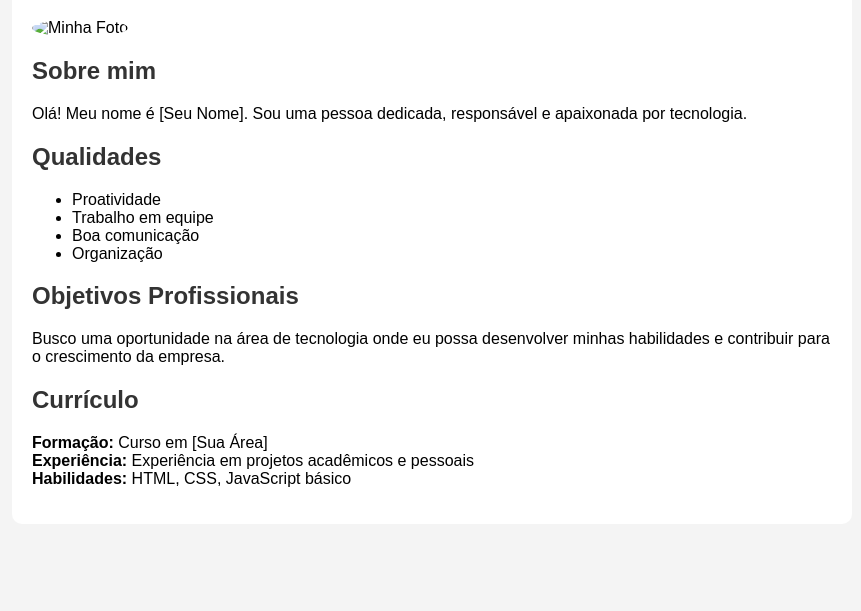
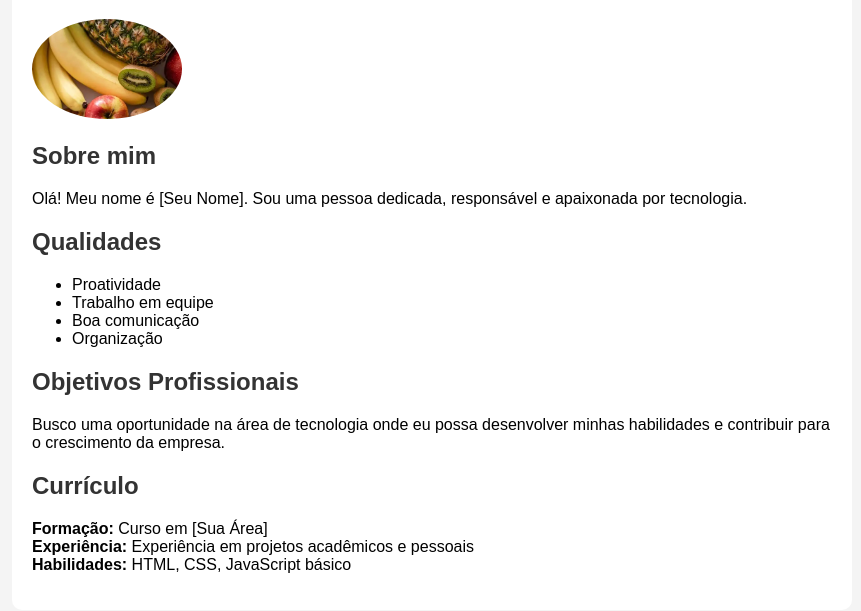
Before and after one commit to juanSTC/portifolipessoal, a plain HTML site: page index.html in a window 1280 px wide. Shown: the part 101-712 px from the top of the page, without its empty margins (208-1069 px from the left). Drawn offline with Linux system fonts and the light colour scheme.

Commit message:
Adição de imagem
Adição de imagem na linha 34

```diff
--- a/index.html
+++ b/index.html
@@ -31,7 +31,7 @@
     <h1>Meu Nome</h1>
 
     <!-- Imagem na pasta "imagens" -->
-    <img src="imagens/foto.jpg" alt="Minha Foto">
+    <img src="imagens/FRUTA.webp" alt="Minha Foto">
 
     <h2>Sobre mim</h2>
     <p>
```
